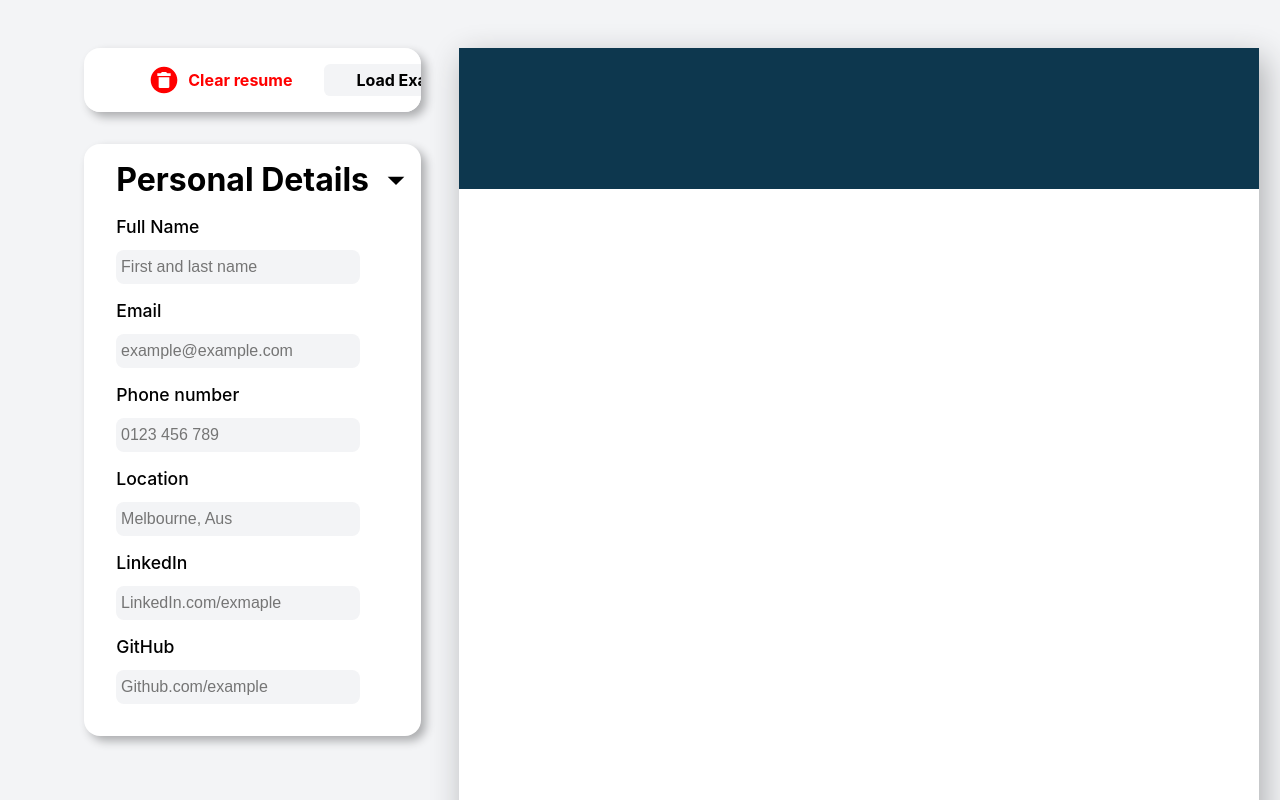
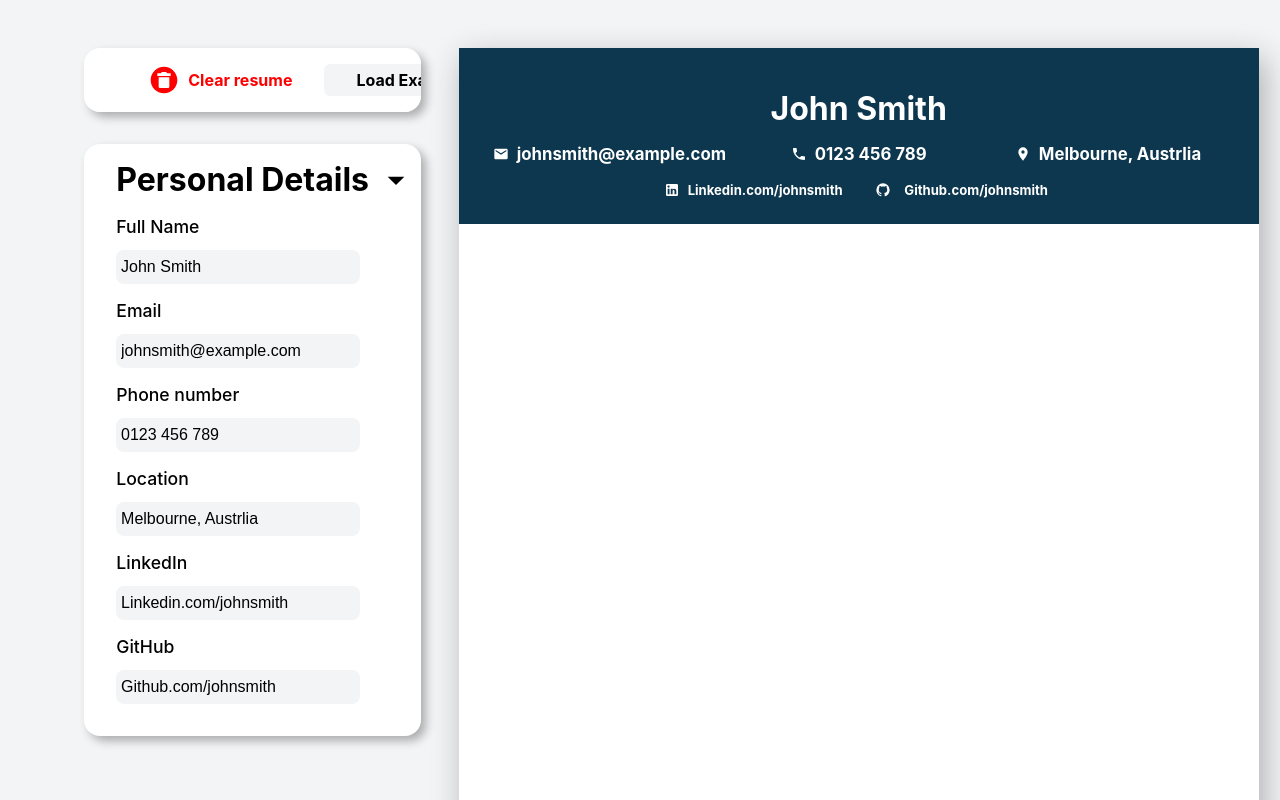
Before and after one commit to DeclanKBrown/CVApplication, a React (Vite) app: page / in a window 1280 px wide. Both pictures are taken after a click on the element "Load Example". Shown: the top 800 px of the page. Built offline with nearby package versions, Linux system fonts and the light colour scheme.

Commit message:
Added clear functoin and example data

```diff
--- a/src/App.jsx
+++ b/src/App.jsx
@@ -4,7 +4,7 @@ import { useState } from 'react'
 
 export default function App() {
 
-    const [values, setValues] = useState({
+    const [personal, setPersonal] = useState({
         Fullname: '',
         Email: '',
         PhoneNumber: '',
@@ -13,14 +13,36 @@ export default function App() {
         GitHub: '',
     })
 
+    function clear() {
+        setPersonal({
+            Fullname: '',
+            Email: '',
+            PhoneNumber: '',
+            Location: '',
+            LinkedIn: '',
+            GitHub: '',
+        })
+    }
+
+    function example() {
+        setPersonal({
+            Fullname: 'John Smith',
+            Email: 'johnsmith@example.com',
+            PhoneNumber: '0123 456 789',
+            Location: 'Melbourne, Austrlia',
+            LinkedIn: 'Linkedin.com/johnsmith',
+            GitHub: 'Github.com/johnsmith',
+        })
+    }
+
     function handleChange(value, param) {
-        setValues({...values, [param]: value})
+        setPersonal({...personal, [param]: value})
     }
 
     return (
         <>
-            <Sidebar handleChange={handleChange} values={values} />
-            <Page values={values}/>
+            <Sidebar handleChange={handleChange} personal={personal} clear={clear} example={example}/>
+            <Page personal={personal}/>
         </>
     )
 }
--- a/src/components/Page.jsx
+++ b/src/components/Page.jsx
@@ -1,21 +1,56 @@
 import '../styles/page.css'
 
-export default function Page({ values }) {
+export default function Page({ personal }) {
     return (
         <>
           <div className="a4">
             <div className='personal-info'>
               <div className='name'>
-                <h1>{values.Fullname}</h1>
+                <h1>{personal.Fullname}</h1>
               </div>
               <div className='additional-info'>
-                <h2>{values.Email}</h2>
-                <h2>{values.PhoneNumber}</h2>
-                <h2>{values.Location}</h2>
+                <div className='info'>
+                {personal.Email !== '' && (
+                  <>
+                    <svg xmlns="http://www.w3.org/2000/svg" viewBox="0 0 24 24"><path d="M20,8L12,13L4,8V6L12,11L20,6M20,4H4C2.89,4 2,4.89 2,6V18A2,2 0 0,0 4,20H20A2,2 0 0,0 22,18V6C22,4.89 21.1,4 20,4Z" /></svg>
+                    <h2>{personal.Email}</h2>
+                  </>
+                )}
+                </div>
+                <div className='info'>
+                {personal.PhoneNumber !== '' && (
+                  <>
+                    <svg xmlns="http://www.w3.org/2000/svg" viewBox="0 0 24 24"><path d="M6.62,10.79C8.06,13.62 10.38,15.94 13.21,17.38L15.41,15.18C15.69,14.9 16.08,14.82 16.43,14.93C17.55,15.3 18.75,15.5 20,15.5A1,1 0 0,1 21,16.5V20A1,1 0 0,1 20,21A17,17 0 0,1 3,4A1,1 0 0,1 4,3H7.5A1,1 0 0,1 8.5,4C8.5,5.25 8.7,6.45 9.07,7.57C9.18,7.92 9.1,8.31 8.82,8.59L6.62,10.79Z" /></svg>
+                    <h2>{personal.PhoneNumber}</h2>
+                  </>
+                )}
+                </div>
+                <div className='info'>
+                {personal.Location !== '' && (
+                  <>
+                    <svg xmlns="http://www.w3.org/2000/svg" viewBox="0 0 24 24"><path d="M12,11.5A2.5,2.5 0 0,1 9.5,9A2.5,2.5 0 0,1 12,6.5A2.5,2.5 0 0,1 14.5,9A2.5,2.5 0 0,1 12,11.5M12,2A7,7 0 0,0 5,9C5,14.25 12,22 12,22C12,22 19,14.25 19,9A7,7 0 0,0 12,2Z" /></svg>
+                    <h2>{personal.Location}</h2>
+                  </>
+                )}
+                </div>
               </div>
               <div className='links'>
-                <h3>{values.LinkedIn}</h3>
-                <h3>{values.GitHub}</h3>
+                <div className='info'>
+                {personal.LinkedIn !== '' && (
+                  <>
+                    <svg xmlns="http://www.w3.org/2000/svg" viewBox="0 0 24 24"><path d="M19 3A2 2 0 0 1 21 5V19A2 2 0 0 1 19 21H5A2 2 0 0 1 3 19V5A2 2 0 0 1 5 3H19M18.5 18.5V13.2A3.26 3.26 0 0 0 15.24 9.94C14.39 9.94 13.4 10.46 12.92 11.24V10.13H10.13V18.5H12.92V13.57C12.92 12.8 13.54 12.17 14.31 12.17A1.4 1.4 0 0 1 15.71 13.57V18.5H18.5M6.88 8.56A1.68 1.68 0 0 0 8.56 6.88C8.56 5.95 7.81 5.19 6.88 5.19A1.69 1.69 0 0 0 5.19 6.88C5.19 7.81 5.95 8.56 6.88 8.56M8.27 18.5V10.13H5.5V18.5H8.27Z" /></svg>
+                    <h3>{personal.LinkedIn}</h3>
+                  </>
+                )}
+                </div>
+                <div className='info'>
+                {personal.GitHub !== '' && (
+                  <>
+                    <svg xmlns="http://www.w3.org/2000/svg" viewBox="0 0 24 24"><path d="M12,2A10,10 0 0,0 2,12C2,16.42 4.87,20.17 8.84,21.5C9.34,21.58 9.5,21.27 9.5,21C9.5,20.77 9.5,20.14 9.5,19.31C6.73,19.91 6.14,17.97 6.14,17.97C5.68,16.81 5.03,16.5 5.03,16.5C4.12,15.88 5.1,15.9 5.1,15.9C6.1,15.97 6.63,16.93 6.63,16.93C7.5,18.45 8.97,18 9.54,17.76C9.63,17.11 9.89,16.67 10.17,16.42C7.95,16.17 5.62,15.31 5.62,11.5C5.62,10.39 6,9.5 6.65,8.79C6.55,8.54 6.2,7.5 6.75,6.15C6.75,6.15 7.59,5.88 9.5,7.17C10.29,6.95 11.15,6.84 12,6.84C12.85,6.84 13.71,6.95 14.5,7.17C16.41,5.88 17.25,6.15 17.25,6.15C17.8,7.5 17.45,8.54 17.35,8.79C18,9.5 18.38,10.39 18.38,11.5C18.38,15.32 16.04,16.16 13.81,16.41C14.17,16.72 14.5,17.33 14.5,18.26C14.5,19.6 14.5,20.68 14.5,21C14.5,21.27 14.66,21.59 15.17,21.5C19.14,20.16 22,16.42 22,12A10,10 0 0,0 12,2Z" /></svg>
+                    <h3>{personal.GitHub}</h3>
+                  </>
+                )}
+                </div>
               </div>
             </div>
           </div>
--- a/src/components/Personal.jsx
+++ b/src/components/Personal.jsx
@@ -1,7 +1,7 @@
 import '../styles/personal.css'
 import { useState } from 'react'
 
-export default function Personal({ handleChange, values }) {
+export default function Personal({ handleChange, personal }) {
 
     const [menu, setMenu] = useState(true)
 
@@ -19,27 +19,27 @@ export default function Personal({ handleChange, values }) {
                 <>
                     <div className='row'>
                         <label className='label' name='name'>Full Name</label>
-                        <input id='inp' type='text' placeholder='First and last name' value={values.Fullname} onChange={(e) => handleChange(e.target.value, 'Fullname')}></input>
+                        <input id='inp' type='text' placeholder='First and last name' value={personal.Fullname} onChange={(e) => handleChange(e.target.value, 'Fullname')}></input>
                     </div>
                     <div className='row'>
                         <label className='label' name='name'>Email</label>
-                        <input id='inp' type='text' placeholder='example@example.com' value={values.Email} onChange={(e) => handleChange(e.target.value, 'Email')}></input>
+                        <input id='inp' type='text' placeholder='example@example.com' value={personal.Email} onChange={(e) => handleChange(e.target.value, 'Email')}></input>
                     </div>
                     <div className='row'>
                         <label className='label' name='name'>Phone number</label>
-                        <input id='inp' type='text' placeholder='0123 456 789' value={values.PhoneNumber} onChange={(e) => handleChange(e.target.value, 'PhoneNumber')}></input>
+                        <input id='inp' type='text' placeholder='0123 456 789' value={personal.PhoneNumber} onChange={(e) => handleChange(e.target.value, 'PhoneNumber')}></input>
                     </div>
                     <div className='row'>
                         <label className='label' name='name'>Location</label>
-                        <input id='inp' type='text' placeholder='Melbourne, Aus' value={values.Location} onChange={(e) => handleChange(e.target.value, 'Location')}></input>
+                        <input id='inp' type='text' placeholder='Melbourne, Aus' value={personal.Location} onChange={(e) => handleChange(e.target.value, 'Location')}></input>
                     </div>
                     <div className='row'>
                         <label className='label' name='name'>LinkedIn</label>
-                        <input id='inp' type='text' placeholder='LinkedIn.com/exmaple' value={values.LinkedIn} onChange={(e) => handleChange(e.target.value, 'LinkedIn')}></input>
+                        <input id='inp' type='text' placeholder='LinkedIn.com/exmaple' value={personal.LinkedIn} onChange={(e) => handleChange(e.target.value, 'LinkedIn')}></input>
                     </div>
                     <div className='row'>
                         <label className='label' name='name'>GitHub</label>
-                        <input id='inp' type='text' placeholder='Github.com/example' value={values.GitHub} onChange={(e) => handleChange(e.target.value, 'GitHub')}></input>
+                        <input id='inp' type='text' placeholder='Github.com/example' value={personal.GitHub} onChange={(e) => handleChange(e.target.value, 'GitHub')}></input>
                     </div>
                 </>
             )}
--- a/src/components/Sidebar.jsx
+++ b/src/components/Sidebar.jsx
@@ -2,11 +2,11 @@ import '../styles/sidebar.css'
 import SidebarTop from './SidebarTop'
 import Personal from './Personal'
 
-export default function Sidebar({ handleChange, values }) {
+export default function Sidebar({ handleChange, personal, clear, example }) {
     return (
         <div className='sidebar'>
-            <SidebarTop />
-            <Personal handleChange={handleChange} values={values} />
+            <SidebarTop clear={clear} example={example} />
+            <Personal handleChange={handleChange} personal={personal} />
         </div>
     )
 }
--- a/src/components/SidebarTop.jsx
+++ b/src/components/SidebarTop.jsx
@@ -1,14 +1,14 @@
 import '../styles/sidebarTop.css'
 
-export default function SidebarTop() {
+export default function SidebarTop({ clear, example }) {
     return (
         <div className='top-buttons'>
             <div className='clear'>
                 <svg xmlns="http://www.w3.org/2000/svg" viewBox="0 0 24 24"><path d="M12,2C17.53,2 22,6.47 22,12C22,17.53 17.53,22 12,22C6.47,22 2,17.53 2,12C2,6.47 6.47,2 12,2M17,7H14.5L13.5,6H10.5L9.5,7H7V9H17V7M9,18H15A1,1 0 0,0 16,17V10H8V17A1,1 0 0,0 9,18Z" /></svg>
-                <h3 id='btn-clear'>Clear resume</h3>
+                <h3 id='btn-clear' onClick={clear}>Clear resume</h3>
             </div>
             <div className='load'>
-                <h3 id='btn-load'>Load Example</h3>
+                <h3 id='btn-load' onClick={example}>Load Example</h3>
             </div>
         </div>
     )
--- a/src/styles/page.css
+++ b/src/styles/page.css
@@ -41,8 +41,19 @@
 .links {
     display: grid;
     grid-template-columns: repeat(2, 1fr);
-    gap: 1rem;
+    gap: 2rem;
     font-size: 0.7rem;
     justify-content: center;
     text-align: center;
 }
+
+.info {
+    display: grid;
+    grid-template-columns: 1rem 1fr;
+    align-items: center;
+    gap: 0.5rem;
+}
+
+.info svg {
+    fill: white;
+}
```
